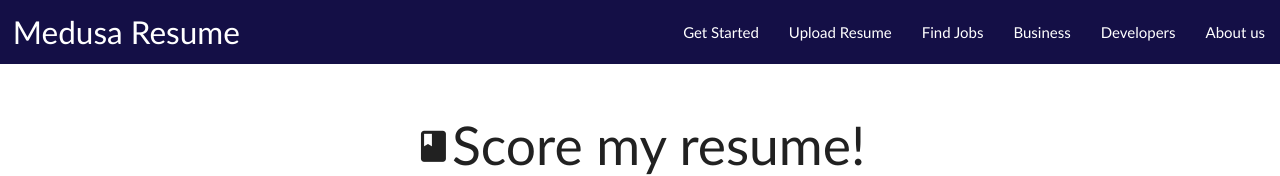
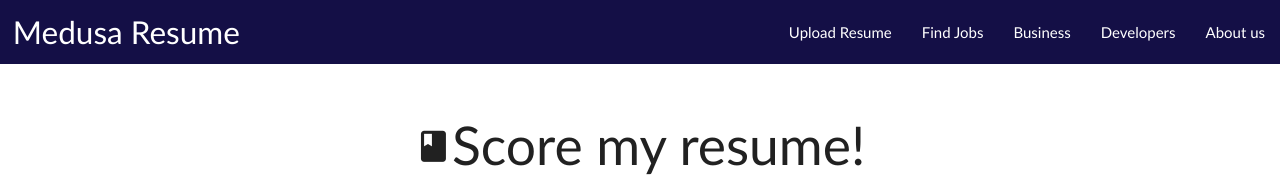
Before and after one commit to GabiCtrlZ/Medusa-Resume, a React app: page /analytics in a window 1280 px wide. Shown: the top 176 px of the page. Built offline with nearby package versions, Linux system fonts and the light colour scheme.

Commit message:
removed editor

```diff
--- a/src/components/Landing/Parallax.js
+++ b/src/components/Landing/Parallax.js
@@ -14,7 +14,6 @@
                         <h6 className="grey-text text-darken-3 lighten-3">Our site helps you create the perfect(ish) resume to impress
                         the companies you apply to!
                         With the help of our A.I, <strong>Jellyfish</strong>, and our smart editor, we'll guide you towards success!</h6>
-                        <Link to="/editor"><div className="waves-effect waves-light btn">Get Started</div></Link>
                     </div>
                 </div>
                 <div className="parallax-container">
--- a/src/components/Navbar.js
+++ b/src/components/Navbar.js
@@ -9,7 +9,7 @@
                     <div className="nav-wrapper nav_bar">
                         <div href="#" className="brand-logo" id='brand-logo'><Link to="/">Medusa Resume</Link></div>
                         <ul id="nav-mobile" className="right hide-on-med-and-down">
-                            <li><Link to="/editor">Get Started</Link></li>
+                            {/* <li><Link to="/editor">Get Started</Link></li> */}
                             <li><Link to="/analytics">Upload Resume</Link></li>
                             <li><Link to="/jobs">Find Jobs</Link></li>
                             <li><Link to="/business">Business</Link></li>
```
